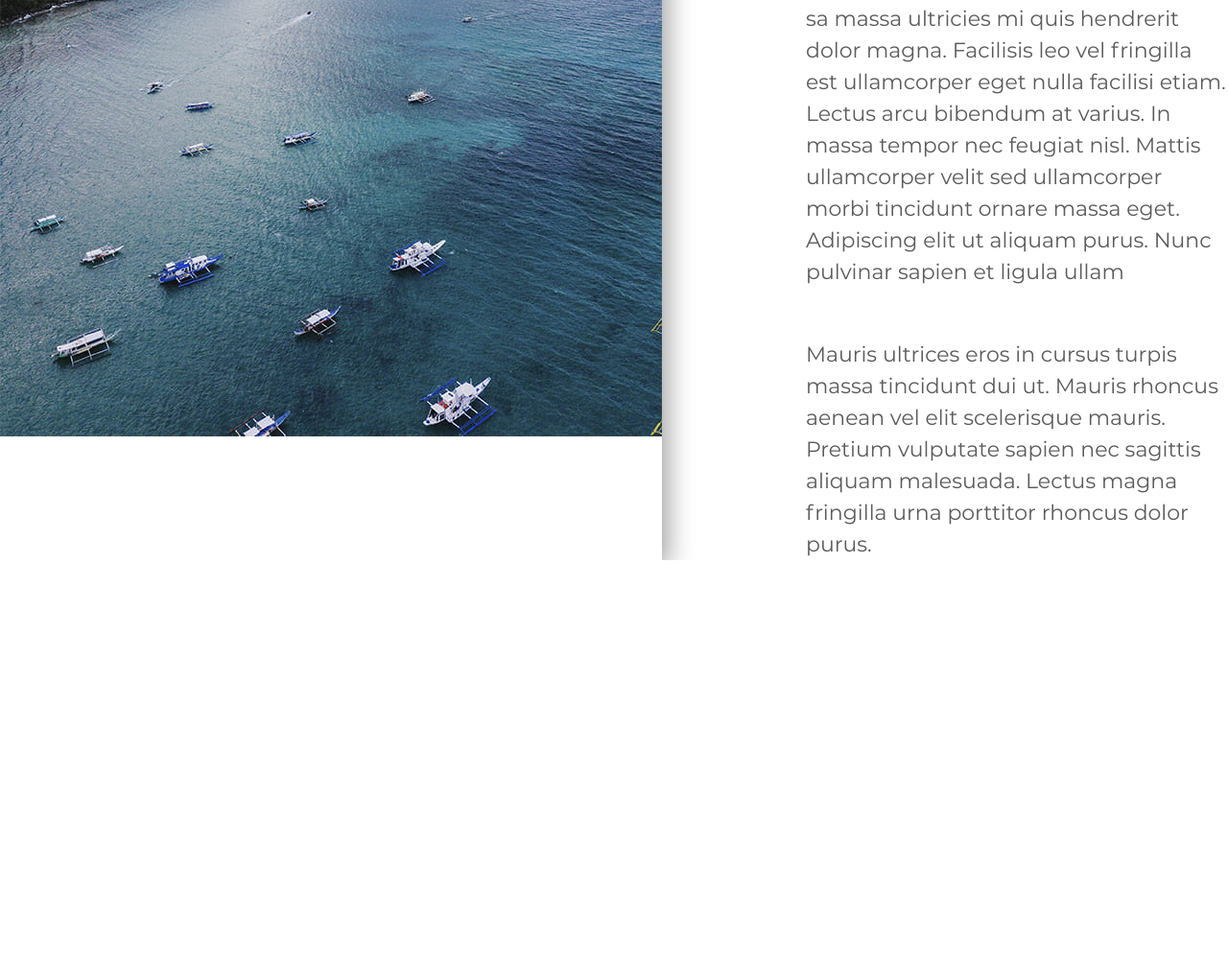
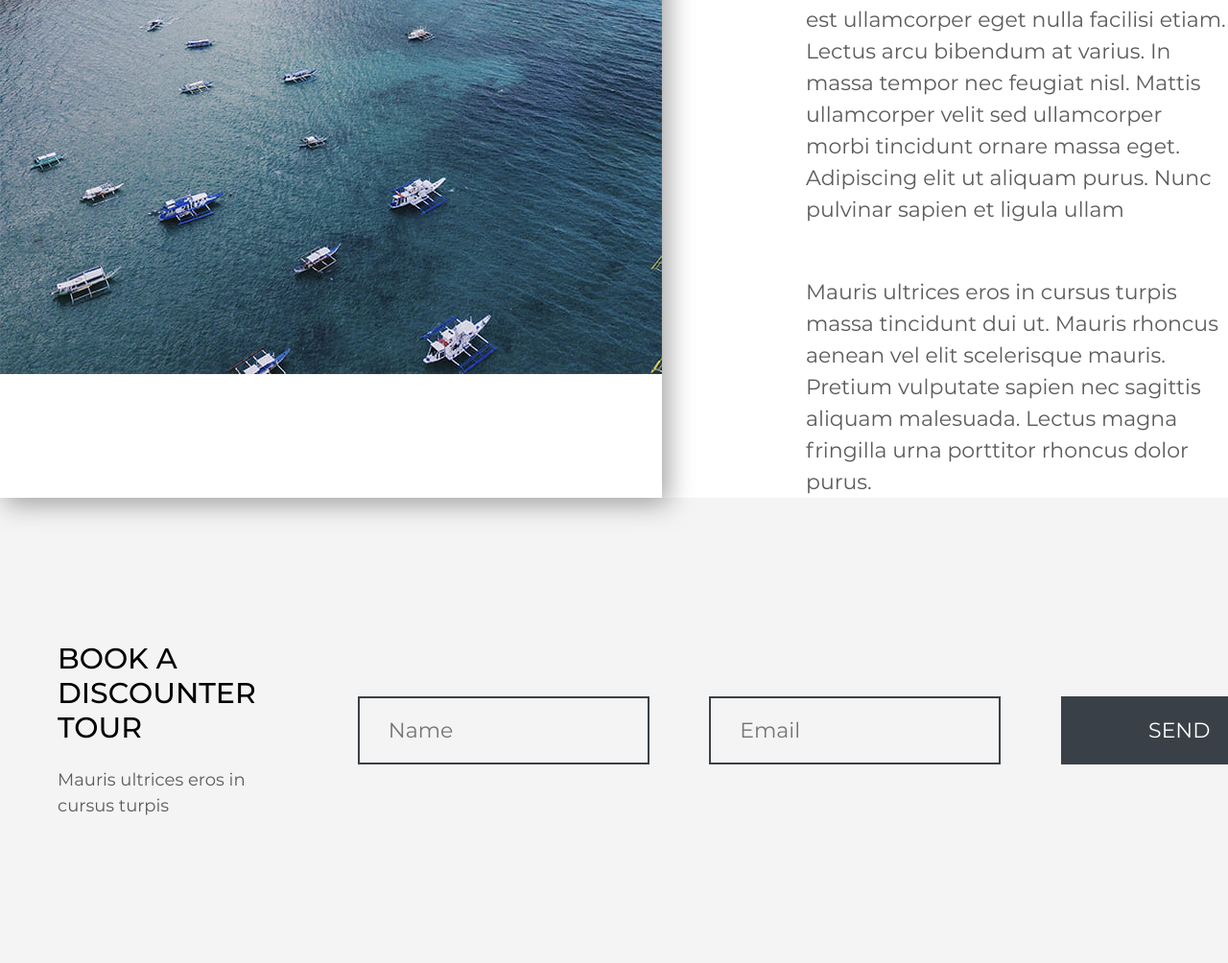
Before and after one commit to nabandz/Travel-template, a website: page src/index.html in a window 1280 px wide. Shown: the part 6079-7083 px from the top of the page at 96% size. Before the commit the page ends 6663 px from the top, so only its background shows below. Drawn offline with nearby package versions, Linux system fonts and the light colour scheme.

Commit message:
Add 'discounter' screen

```diff
--- a/src/index.html
+++ b/src/index.html
@@ -207,7 +207,26 @@
                         Lectus magna fringilla urna porttitor rhoncus dolor purus.
                     </p>
                 </div>
-
+            </div>
+        </div>
+    </section>
+    <section class="discounter">
+        <div class="container">
+            <div class="discounter__wrapper">
+                <div class="discounter__content">
+                    <h2 class="title title_form">BOOK A DISCOUNTER TOUR</h2>
+                    <p class="subtitle subtitle_form">Mauris ultrices eros in cursus turpis </p>
+                </div>
+                <div class="discounter__form">
+                    <form class="subscribe__form" action="#">
+                        <input name="name" required placeholder="Name" type="Name">
+                        <input name="email" required placeholder="Email" type="email">
+                        <button class="button button_form">
+                            SEND
+                            <i class="fas fa-check"></i>
+                        </button>
+                    </form>
+                </div>
             </div>
         </div>
     </section>
--- a/src/sass/blocks/_buttons.scss
+++ b/src/sass/blocks/_buttons.scss
@@ -43,4 +43,12 @@
             transition: all 0.3s;
         }
     }
+    &_form {
+        height: 71px;
+        width: 247px;
+        background-color:  #3a4047;
+        color: #ffffff;
+        border: 2px solid #3a4047;
+        font-size: 22px;
+    }
 }
--- /dev/null
+++ b/src/sass/blocks/_discounter.scss
@@ -0,0 +1,30 @@
+.discounter {
+    padding: 150px 0;
+    background: #f4f4f4;
+    &__wrapper {
+        display: flex;
+        justify-self: space-between;
+        align-items: center;
+    }
+    &__form {
+        margin-left: 106px;
+    }
+    &__content {
+        margin-left: 60px;
+    }
+    .subscribe__form {
+        width: 980px;
+        display: flex;
+        justify-content: space-between;
+        align-items: center;
+        input {
+            height: 71px;
+            width: 304px;
+            background-color:  #f4f4f4;
+            color: #3a4047;
+            border: 2px solid #3a4047;
+            font-size: 22px;
+            padding-left: 30px;
+        }
+    }
+}
--- a/src/sass/blocks/_home.scss
+++ b/src/sass/blocks/_home.scss
@@ -30,7 +30,7 @@
         display: flex;
         justify-content: center;
         align-items: center;
-        width: 100vh;
+        width: 1080px;
         position: absolute;
         top: 0;
         left: 100%;
--- a/src/sass/blocks/_subtitles.scss
+++ b/src/sass/blocks/_subtitles.scss
@@ -20,4 +20,11 @@
         font-weight: 700;
         letter-spacing: 4px;
     }
+    &_form {
+        margin-top: 23px;
+        font-size: 18px;
+        color: #5b5b5c;
+        font-weight: 400;
+        text-transform: none;
+    }
 }
--- a/src/sass/blocks/_titles.scss
+++ b/src/sass/blocks/_titles.scss
@@ -10,4 +10,8 @@
         text-align: center;
         letter-spacing: 4px;
     }
+    &_form {
+        font-size: 30px;
+        color: #000000;
+    }
 }
--- a/src/sass/blocks/_tour.scss
+++ b/src/sass/blocks/_tour.scss
@@ -1,5 +1,4 @@
 .tour {
-    padding-top: 65px;
     &__wrapper {
         display: flex;
     }
--- a/src/sass/style.scss
+++ b/src/sass/style.scss
@@ -23,3 +23,4 @@
 @import 'blocks/descriptions';
 @import 'blocks/company';
 @import 'blocks/tour';
+@import 'blocks/discounter';
```
Also changed, not shown: src/css/style.min.css.
